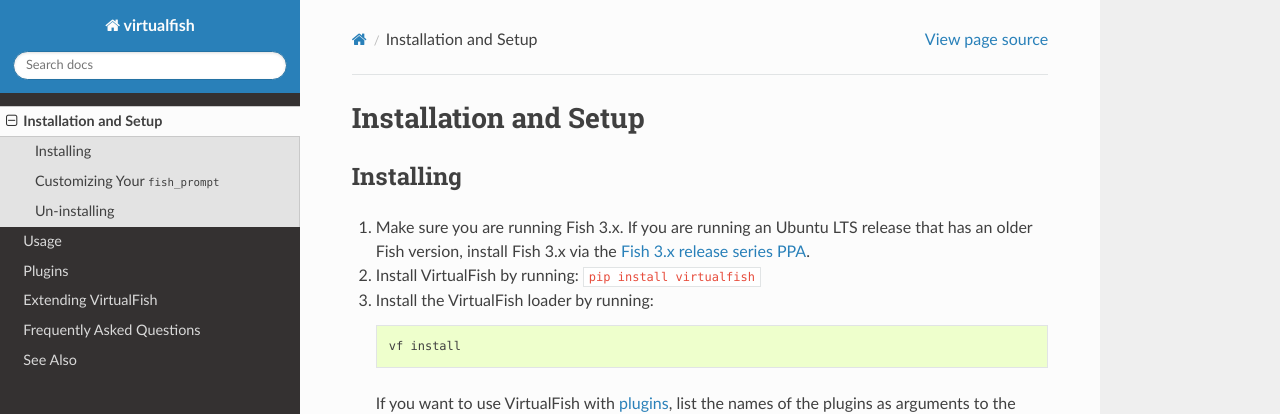
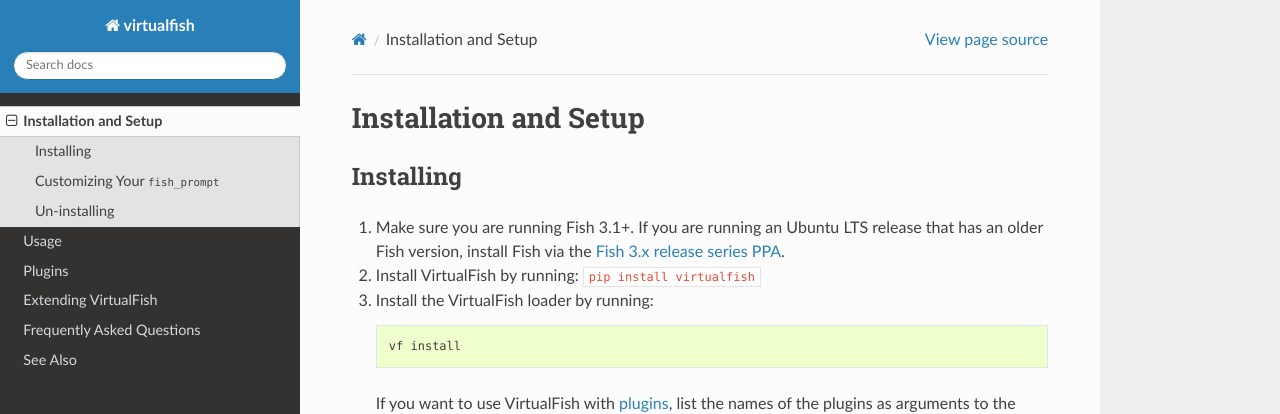
Before and after one commit to justinmayer/virtualfish, a Sphinx documentation site: the page built from docs/install.rst, in a window 1280 px wide and 1356 px high. Shown: the top 414 px of the window. Built offline with Sphinx 7.4.7 and the Read the Docs theme 2.0.0, drawn with Linux system fonts in a browser that asks for light colours; the version number could not be read and is left out.

Commit message:
Add help to `vf new` via argparse
Also sets the stage for managing verbosity and custom `--python`
argument handling. Fish shell v3.1+ now required.

```diff
--- a/docs/install.rst
+++ b/docs/install.rst
@@ -4,8 +4,8 @@
 Installing
 ----------
 
-1. Make sure you are running Fish 3.x. If you are running an Ubuntu LTS
-   release that has an older Fish version, install Fish 3.x via the
+1. Make sure you are running Fish 3.1+. If you are running an Ubuntu LTS
+   release that has an older Fish version, install Fish via the
    `Fish 3.x release series PPA`_.
 2. Install VirtualFish by running: ``pip install virtualfish``
 3. Install the VirtualFish loader by running:
```
Also changed, not shown: 1 other file.
